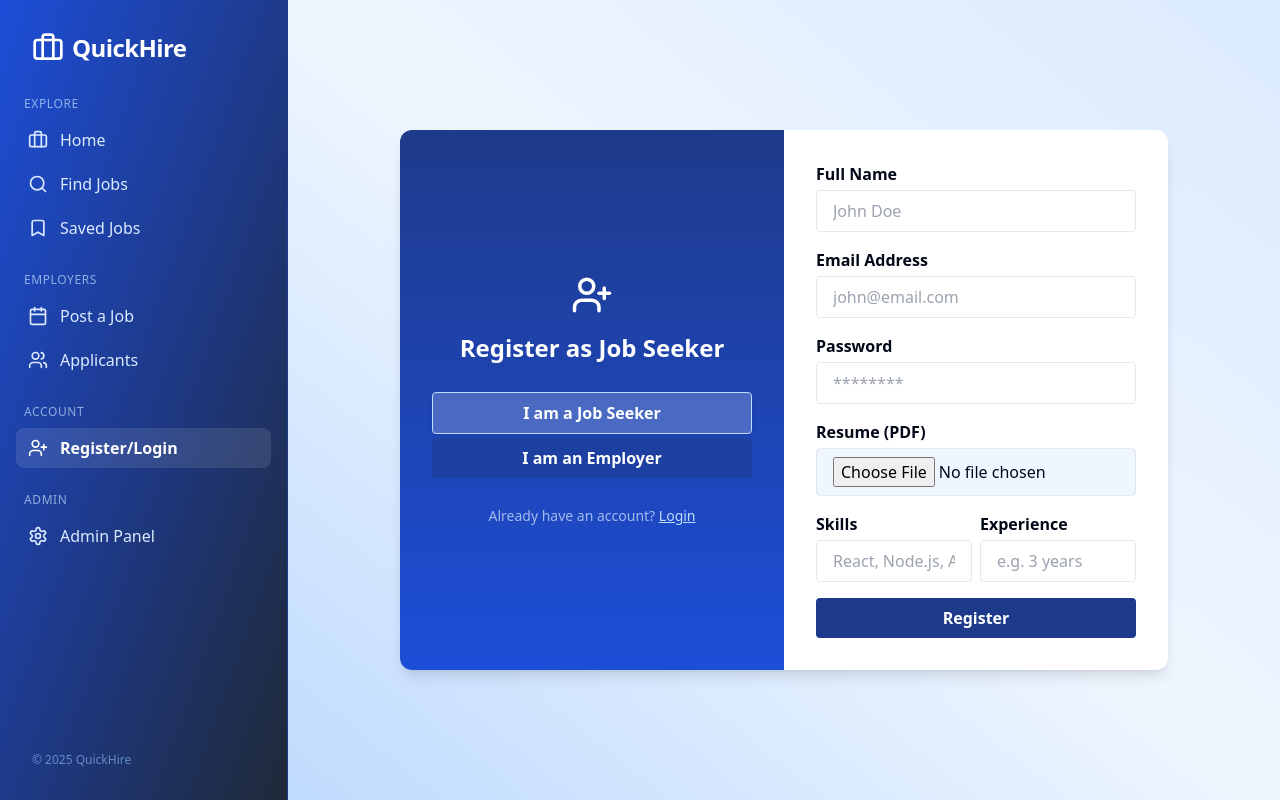
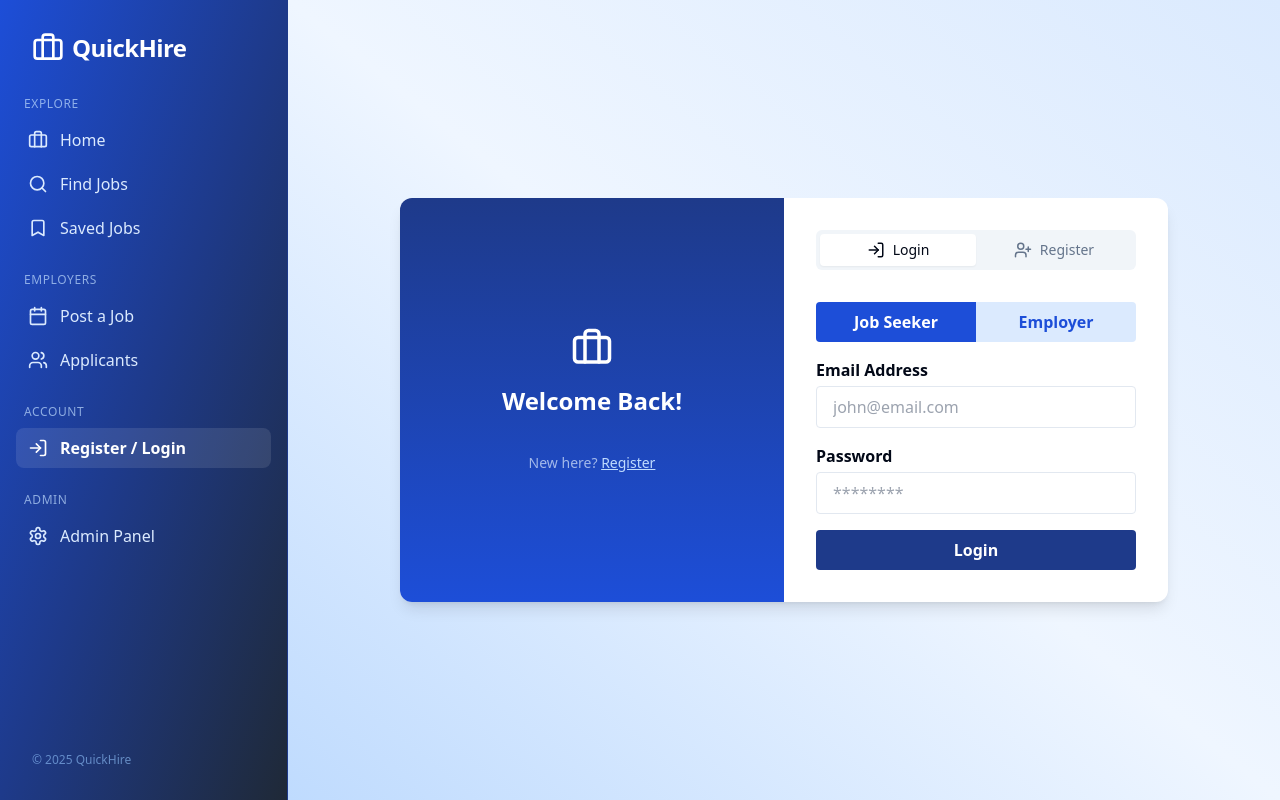
Before and after one commit to forloops11/work-match-central, a React (Vite) app: page /register in a window 1280 px wide. Built offline with nearby package versions, Linux system fonts and the light colour scheme.

Commit message:
Refactor: Combine register and login into one page
Implement a tabbed interface for registration and login on the register page.

```diff
--- a/src/components/MainSidebar.tsx
+++ b/src/components/MainSidebar.tsx
@@ -10,6 +10,7 @@ import {
   UserPlus,
   Bookmark,
   Bell,
+  LogIn,
 } from "lucide-react";
 import { NavLink, useLocation } from "react-router-dom";
 import clsx from "clsx";
@@ -54,9 +55,9 @@ const navItems = [
     section: "Account",
     links: [
       {
-        name: "Register/Login",
+        name: "Register / Login",
         to: "/register",
-        icon: UserPlus,
+        icon: LogIn,
       },
     ],
   },
--- a/src/pages/Register.tsx
+++ b/src/pages/Register.tsx
@@ -1,22 +1,30 @@
 
 import { useState } from "react";
-import { UserPlus, Briefcase } from "lucide-react";
+import { UserPlus, LogIn, Briefcase } from "lucide-react";
+import { Tabs, TabsList, TabsTrigger, TabsContent } from "@/components/ui/tabs";
 
 export default function Register() {
-  const [type, setType] = useState<"jobseeker" | "employer">("jobseeker");
+  const [regType, setRegType] = useState<"jobseeker" | "employer">("jobseeker");
+  const [regTab, setRegTab] = useState<"login" | "register">("login");
 
   return (
-    <div className="min-h-screen px-10 py-16 flex items-center justify-center bg-gradient-to-tr from-blue-200 via-blue-50 to-blue-100">
+    <div className="min-h-screen px-4 py-10 flex items-center justify-center bg-gradient-to-tr from-blue-200 via-blue-50 to-blue-100">
       <div className="w-full max-w-3xl mx-auto bg-white rounded-xl shadow-lg overflow-hidden flex flex-col md:flex-row animate-scale-in">
         <aside className="bg-gradient-to-b from-blue-900 to-blue-700 text-white p-8 flex flex-col justify-center items-center md:w-1/2">
-          <UserPlus size={42} className="mb-4" />
+          <Briefcase size={42} className="mb-4" />
           <h2 className="text-2xl font-bold mb-3">
-            {type === "jobseeker" ? "Register as Job Seeker" : "Register as Employer"}
+            {regTab === "login"
+              ? "Welcome Back!"
+              : regType === "jobseeker"
+              ? "Register as Job Seeker"
+              : "Register as Employer"}
           </h2>
+          {regTab === "register" && (
+            <>
               <button
-            onClick={() => setType("jobseeker")}
+                onClick={() => setRegType("jobseeker")}
                 className={`mt-4 mb-1 w-full rounded px-5 py-2 text-white font-semibold transition ${
-              type === "jobseeker"
+                  regType === "jobseeker"
                     ? "bg-white/20 shadow border border-blue-200"
                     : "bg-blue-900/50 hover:bg-white/20"
                 }`}
@@ -24,24 +32,102 @@ export default function Register() {
                 I am a Job Seeker
               </button>
               <button
-            onClick={() => setType("employer")}
+                onClick={() => setRegType("employer")}
                 className={`mb-1 w-full rounded px-5 py-2 text-white font-semibold transition ${
-              type === "employer"
+                  regType === "employer"
                     ? "bg-white/20 shadow border border-blue-200"
                     : "bg-blue-900/50 hover:bg-white/20"
                 }`}
               >
                 I am an Employer
               </button>
-          <p className="mt-6 text-sm text-blue-100/70">
-            Already have an account? <a className="underline text-blue-200" href="#">Login</a>
-          </p>
+            </>
+          )}
+          <div className="mt-6 text-sm text-blue-100/70">
+            {regTab === "login" ? (
+              <>New here?{" "}
+                <button
+                  className="underline text-blue-200"
+                  onClick={() => setRegTab("register")}
+                >
+                  Register
+                </button>
+              </>
+            ) : (
+              <>Already have an account?{" "}
+                <button
+                  className="underline text-blue-200"
+                  onClick={() => setRegTab("login")}
+                >
+                  Login
+                </button>
+              </>
+            )}
+          </div>
         </aside>
         <main className="p-8 md:w-1/2 flex flex-col justify-center">
-          {type === "jobseeker" ? <JobSeekerRegistrationForm /> : <EmployerRegistrationForm />}
+          <Tabs value={regTab} onValueChange={v => setRegTab(v as "login" | "register")}>
+            <TabsList className="w-full mb-6">
+              <TabsTrigger value="login" className="flex-1 flex items-center justify-center gap-2">
+                <LogIn size={18} /> Login
+              </TabsTrigger>
+              <TabsTrigger value="register" className="flex-1 flex items-center justify-center gap-2">
+                <UserPlus size={18} /> Register
+              </TabsTrigger>
+            </TabsList>
+            <TabsContent value="login">
+              <LoginForm />
+            </TabsContent>
+            <TabsContent value="register">
+              {regType === "jobseeker" ? <JobSeekerRegistrationForm /> : <EmployerRegistrationForm />}
+            </TabsContent>
+          </Tabs>
         </main>
       </div>
     </div>
+  );
+}
+
+function LoginForm() {
+  const [type, setType] = useState<"jobseeker" | "employer">("jobseeker");
+  return (
+    <form className="space-y-4 w-full animate-fade-in" autoComplete="off">
+      <div className="flex mb-3">
+        <button
+          type="button"
+          className={`flex-1 py-2 rounded-l font-semibold transition ${
+            type === "jobseeker"
+              ? "bg-blue-700 text-white"
+              : "bg-blue-100 text-blue-700"
+          }`}
+          onClick={() => setType("jobseeker")}
+        >
+          Job Seeker
+        </button>
+        <button
+          type="button"
+          className={`flex-1 py-2 rounded-r font-semibold transition ${
+            type === "employer"
+              ? "bg-blue-700 text-white"
+              : "bg-blue-100 text-blue-700"
+          }`}
+          onClick={() => setType("employer")}
+        >
+          Employer
+        </button>
+      </div>
+      <div>
+        <label className="font-semibold mb-1 block">Email Address</label>
+        <input className="w-full border rounded px-4 py-2" required type="email" placeholder="john@email.com" />
+      </div>
+      <div>
+        <label className="font-semibold mb-1 block">Password</label>
+        <input className="w-full border rounded px-4 py-2" required type="password" placeholder="********" />
+      </div>
+      <button className="mt-3 w-full rounded px-5 py-2 bg-blue-900 text-white font-semibold hover:bg-blue-700 transition-all">
+        Login
+      </button>
+    </form>
   );
 }
 
```
Lines whose indentation alone changed are shown as unchanged.
